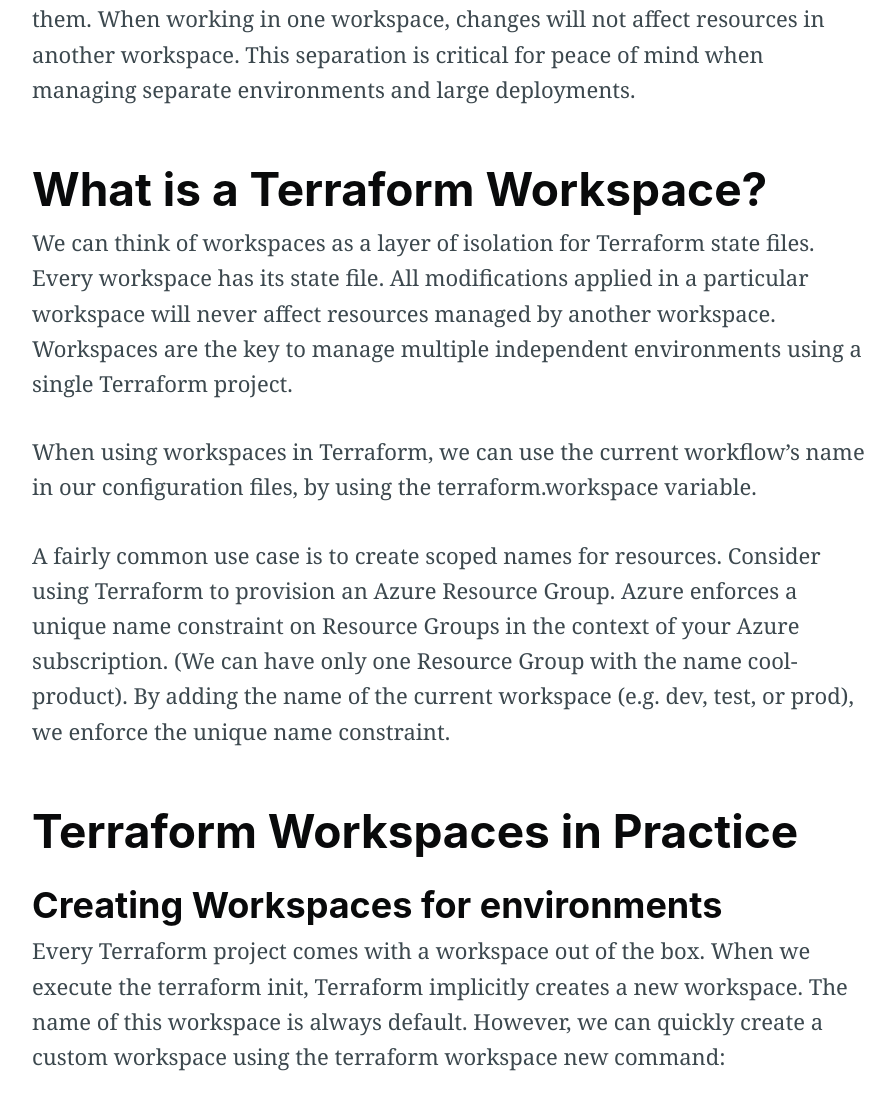
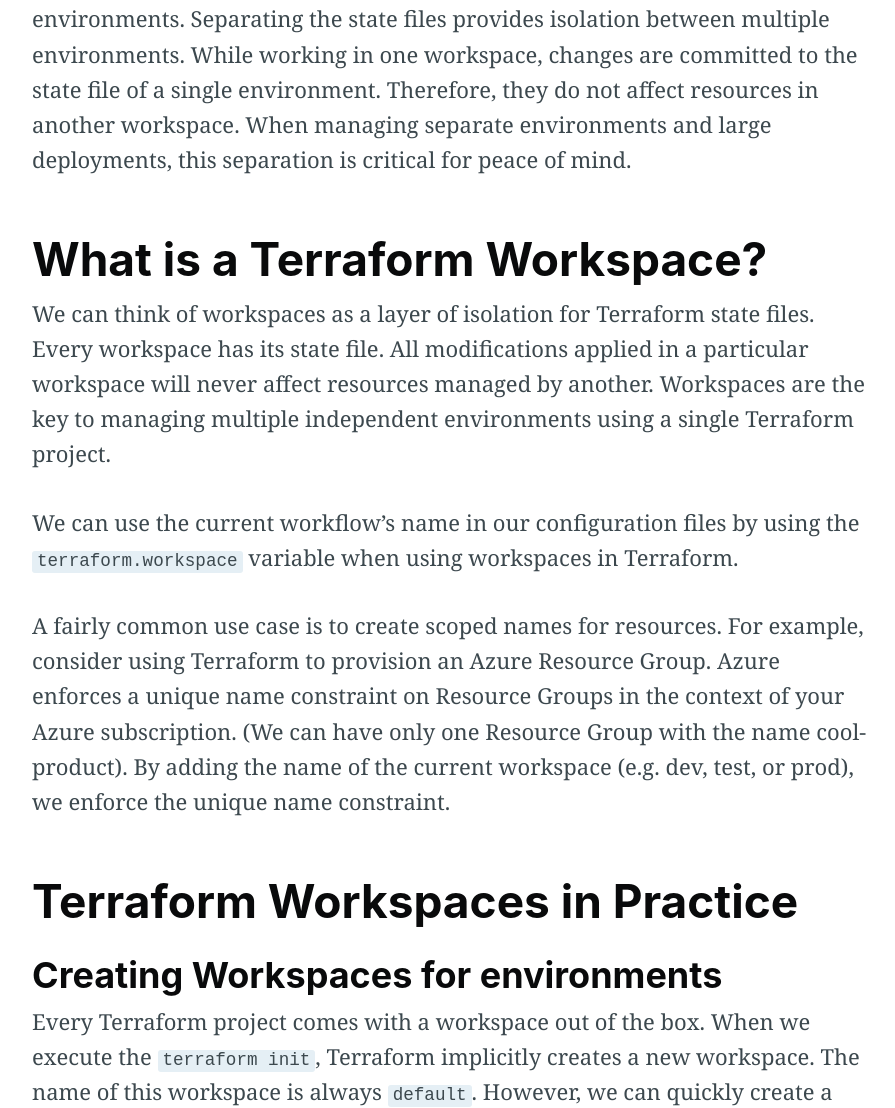
Before and after one commit to faizanbashir/faizanbashir.github.io, a Jekyll site: the page built from _posts/2022-04-13-managing-environments-through-terraform-workspaces.md, in a window 1280 px wide and 1400 px high, scrolled down 851 px. Shown: the part 292-1400 px from the top of the window, without its empty margins (188-1083 px from the left). Built offline with Jekyll 4.4.1, drawn with Linux system fonts in a browser that asks for light colours; nearby versions of some CDN libraries; comment, search, counter and statistics services are not loaded; some of the changed text lies outside the part shown.

Commit message:
Updated post content

```diff
--- a/_posts/2022-04-13-managing-environments-through-terraform-workspaces.md
+++ b/_posts/2022-04-13-managing-environments-through-terraform-workspaces.md
@@ -14,20 +14,21 @@
 ---
 # Terraform Workspaces
 
-Workspaces each have state files, and as such, they provide isolation between them. When working in one workspace, changes will not affect resources in another workspace. This separation is critical for peace of mind when managing separate environments and large deployments.
+Terraform Workspaces provide the ability to have separate state files for environments. Separating the state files provides isolation between multiple environments. While working in one workspace, changes are committed to the state file of a single environment. Therefore, they do not affect resources in another workspace. When managing separate environments and large deployments, this separation is critical for peace of mind.
 
 # What is a Terraform Workspace?
 
-We can think of workspaces as a layer of isolation for Terraform state files. Every workspace has its state file. All modifications applied in a particular workspace will never affect resources managed by another workspace. Workspaces are the key to manage multiple independent environments using a single Terraform project.
+We can think of workspaces as a layer of isolation for Terraform state files. Every workspace has its state file. All modifications applied in a particular workspace will never affect resources managed by another. Workspaces are the key to managing multiple independent environments using a single Terraform project.
 
-When using workspaces in Terraform, we can use the current workflow’s name in our configuration files, by using the terraform.workspace variable.
+We can use the current workflow's name in our configuration files by using the `terraform.workspace` variable when using workspaces in Terraform.
 
-A fairly common use case is to create scoped names for resources. Consider using Terraform to provision an Azure Resource Group. Azure enforces a unique name constraint on Resource Groups in the context of your Azure subscription. (We can have only one Resource Group with the name cool-product). By adding the name of the current workspace (e.g. dev, test, or prod), we enforce the unique name constraint.
+A fairly common use case is to create scoped names for resources. For example, consider using Terraform to provision an Azure Resource Group. Azure enforces a unique name constraint on Resource Groups in the context of your Azure subscription. (We can have only one Resource Group with the name cool-product). By adding the name of the current workspace (e.g. dev, test, or prod), we enforce the unique name constraint.
 
 # Terraform Workspaces in Practice
 
 ## Creating Workspaces for environments
-Every Terraform project comes with a workspace out of the box. When we execute the terraform init, Terraform implicitly creates a new workspace. The name of this workspace is always default. However, we can quickly create a custom workspace using the terraform workspace new command:
+
+Every Terraform project comes with a workspace out of the box. When we execute the `terraform init`, Terraform implicitly creates a new workspace. The name of this workspace is always `default`. However, we can quickly create a custom workspace using the `terraform workspace new` command:
 
 {% highlight hcl %}
 # create three new workspace
@@ -37,7 +38,8 @@
 {% endhighlight %}
 
 ## Create a workspace from an existing state file
-You can bring in workspaces also for existing Terraform projects. If we already have a state file, use the state option to copy the existing state into the new workspace.
+
+You can bring in workspaces also for existing Terraform projects. For example, if we already have a state file, use the state option to copy the existing state into the new workspace.
 
 {% highlight hcl %}
 # create a new workspace and pass existing state file
@@ -45,7 +47,8 @@
 {% endhighlight %}
 
 ## Display the current workspace
-To know which workspace we are currently interacting with, execute terraform workspace show. Terraform will quickly print the name of the current workspace.
+
+To know which workspace we are currently interacting with, execute `terraform workspace show`. Terraform will quickly print the name of the current workspace.
 
 {% highlight hcl %}
 # get the name of the current workspace
@@ -54,7 +57,8 @@
 {% endhighlight %}
 
 ## List all available workspaces
-We can list the available workspaces using the list sub-command:
+
+We can list the available workspaces using the `list` sub-command:
 
 {% highlight hcl %}
 # list all workspaces
@@ -67,7 +71,7 @@
 {% endhighlight %}
 
 ## How to switch workspace
-Switching to a different namespace is super easy in Terraform. Just execute the terraform workspace select command, followed by the name of the desired workspace.
+Switching to a different namespace is super easy in Terraform. Just execute the `terraform workspace select` command, followed by the name of the desired workspace.
 
 {% highlight hcl %}
 # switch to the dev workspace
@@ -92,7 +97,8 @@
 {% endhighlight %}
 
 ## Creating the Infrastructure
-Finally let's get hands on and create the infrastructure from the code that we wrote so far. Initially we need to initialize the project using the init sub-command, like so:
+
+Finally, let's get hands-on and create the infrastructure from our written code. Initially, we need to initialize the project using the `init` subcommand, like so:
 
 {% highlight hcl %}
 terraform init
```
Also changed, not shown: other parts of _posts/2022-04-13-managing-environments-through-terraform-workspaces.md (+5 -4 lines).
